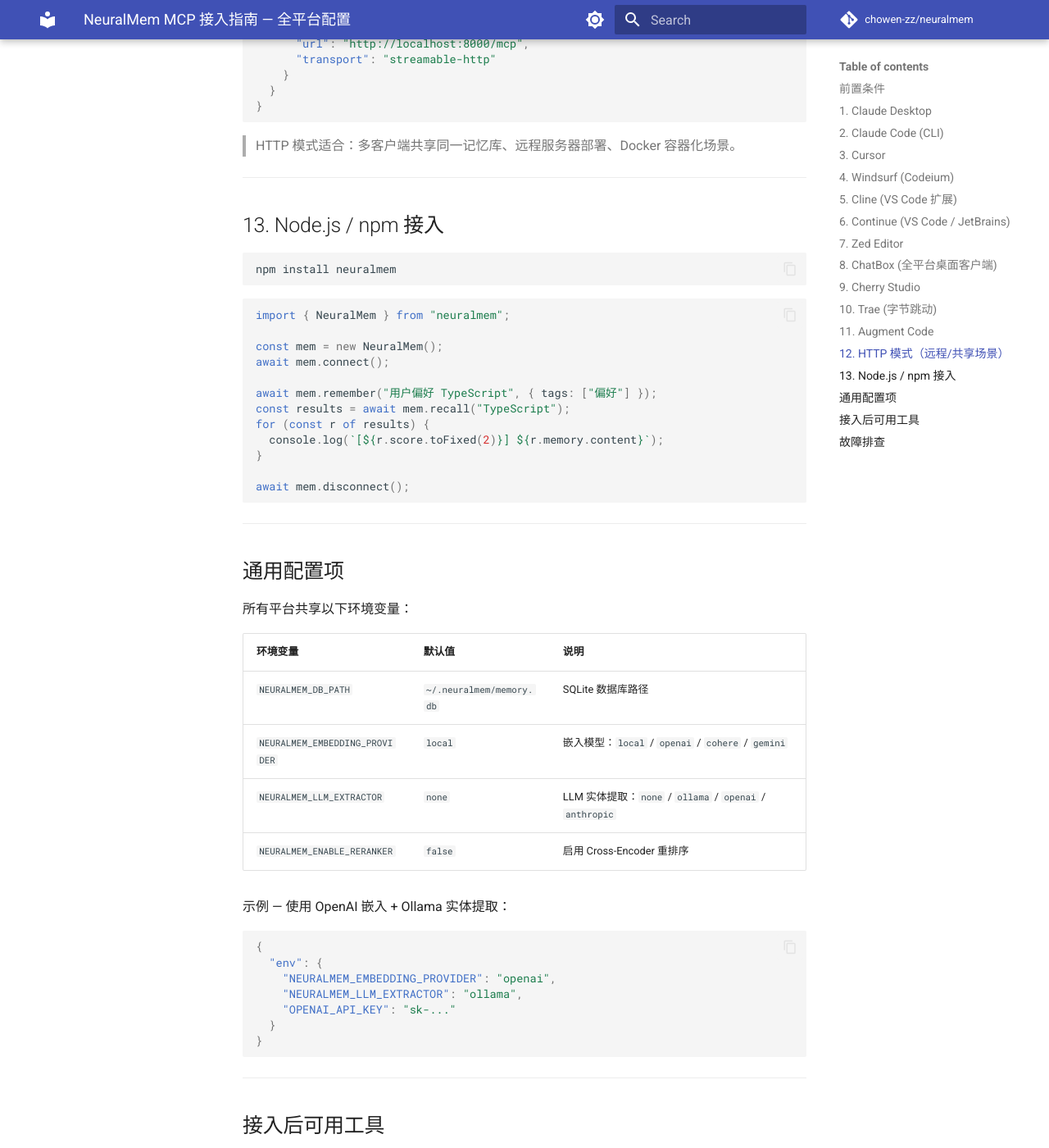
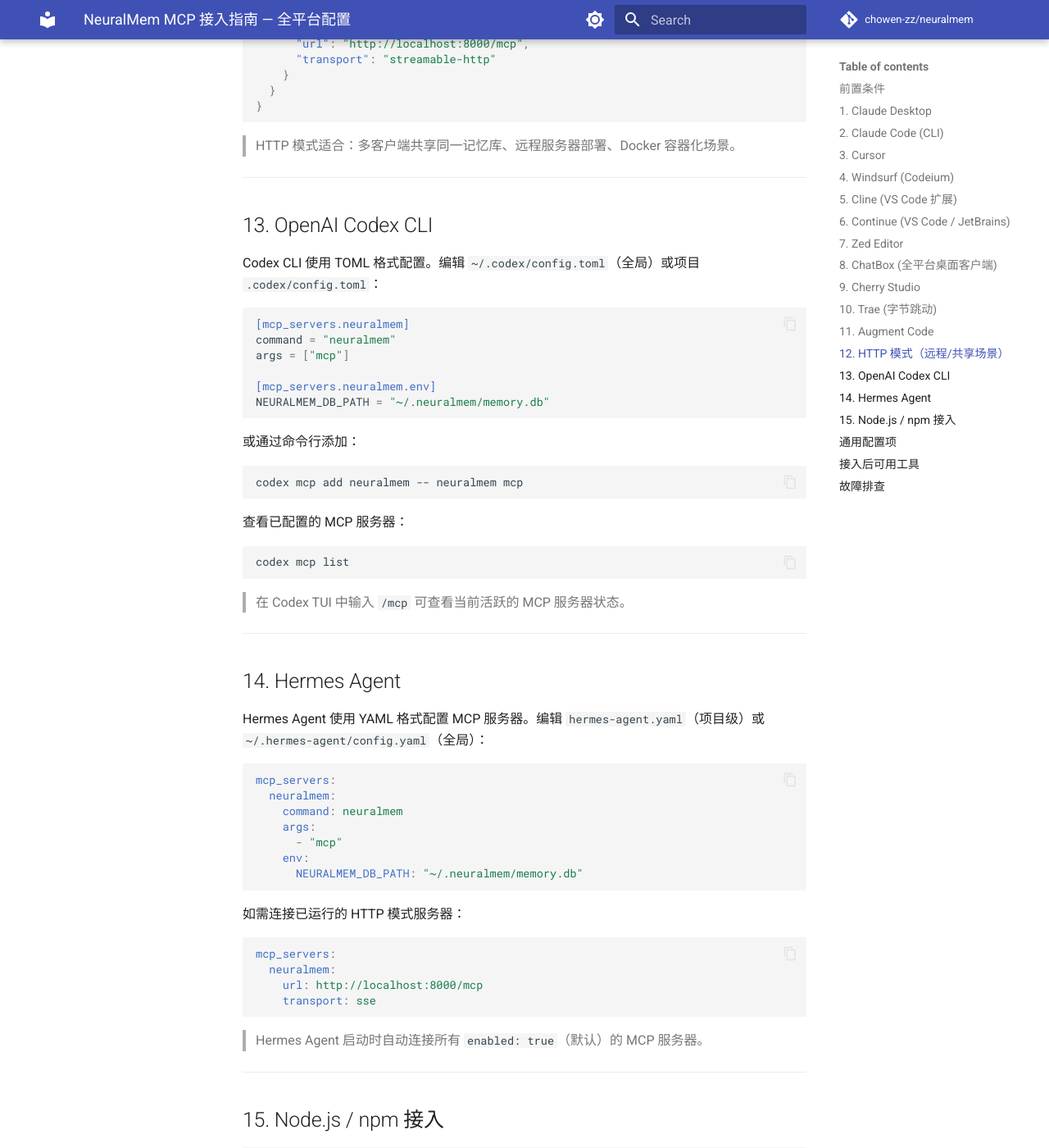
Before and after one commit to chowen-zz/neuralmem, an MkDocs documentation site: the page built from docs/mcp-integrations.md, in a window 1280 px wide and 1400 px high, scrolled down 5807 px. Shown: the whole window at 82% size. Built offline with MkDocs 1.6.1 and Material for MkDocs 9.7.7, drawn with Linux system fonts in a browser that asks for light colours; comment, search, counter and statistics services are not loaded.

Commit message:
docs: add MCP integration for OpenAI Codex CLI and Hermes Agent
- Codex CLI: TOML config (~/.codex/config.toml) + codex mcp add command
- Hermes Agent: YAML config (hermes-agent.yaml) with stdio and SSE support
- Updated README.md, README_zh.md, and docs/mcp-integrations.md

````diff
--- a/docs/mcp-integrations.md
+++ b/docs/mcp-integrations.md
@@ -293,7 +293,61 @@
 
 ---
 
-## 13. Node.js / npm 接入
+## 13. OpenAI Codex CLI
+
+Codex CLI 使用 TOML 格式配置。编辑 `~/.codex/config.toml`（全局）或项目 `.codex/config.toml`：
+
+```toml
+[mcp_servers.neuralmem]
+command = "neuralmem"
+args = ["mcp"]
+
+[mcp_servers.neuralmem.env]
+NEURALMEM_DB_PATH = "~/.neuralmem/memory.db"
+```
+
+或通过命令行添加：
+```bash
+codex mcp add neuralmem -- neuralmem mcp
+```
+
+查看已配置的 MCP 服务器：
+```bash
+codex mcp list
+```
+
+> 在 Codex TUI 中输入 `/mcp` 可查看当前活跃的 MCP 服务器状态。
+
+---
+
+## 14. Hermes Agent
+
+Hermes Agent 使用 YAML 格式配置 MCP 服务器。编辑 `hermes-agent.yaml`（项目级）或 `~/.hermes-agent/config.yaml`（全局）：
+
+```yaml
+mcp_servers:
+  neuralmem:
+    command: neuralmem
+    args:
+      - "mcp"
+    env:
+      NEURALMEM_DB_PATH: "~/.neuralmem/memory.db"
+```
+
+如需连接已运行的 HTTP 模式服务器：
+
+```yaml
+mcp_servers:
+  neuralmem:
+    url: http://localhost:8000/mcp
+    transport: sse
+```
+
+> Hermes Agent 启动时自动连接所有 `enabled: true`（默认）的 MCP 服务器。
+
+---
+
+## 15. Node.js / npm 接入
 
 ```bash
 npm install neuralmem
````
Also changed, not shown: README.md (+2 -0 lines), README_zh.md (+2 -0 lines).
